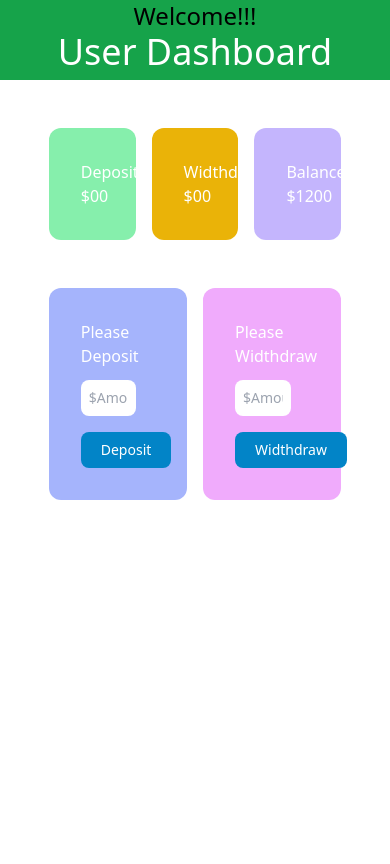
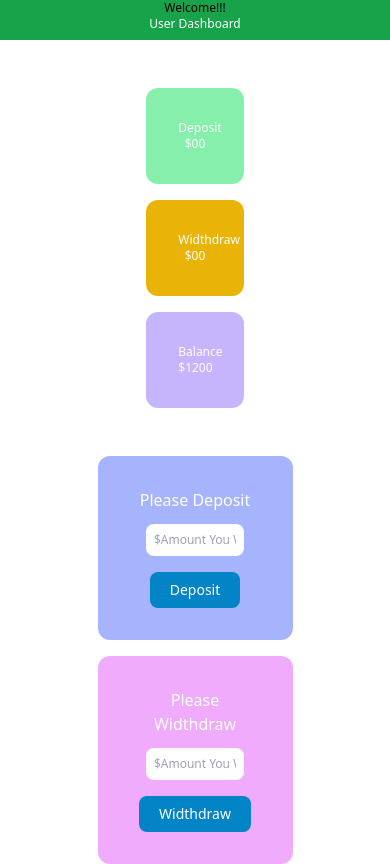
Before and after one commit to sayem111103/Simple_Bank_Dashboard, a plain HTML site: page dashboard.html in a window 390 px wide. Drawn offline with nearby package versions, Linux system fonts and the light colour scheme.

Commit message:
responsive

```diff
--- a/dashboard.html
+++ b/dashboard.html
@@ -12,33 +12,33 @@
 
 <body>
     <header class="bg-green-600 ">
-        <h2 class="text-2xl text-center capitalize">welcome!!!</h2>
-        <h1 class="text-4xl text-center capitalize pb-2 text-white">user Dashboard</h1>
+        <h2 class="text-xs sm:text-sm lg:text-2xl text-center capitalize">welcome!!!</h2>
+        <h1 class="text-xs sm:text-sm lg:text-4xl text-center capitalize pb-2 text-white">user Dashboard</h1>
     </header>
     <main>
         <section class="mt-12">
-            <div class="grid grid-cols-3 gap-4 mx-auto w-9/12 text-white">
-                <div class=" bg-green-300 p-8 rounded-xl capitalize">
+            <div class="grid grid-cols-1 sm:grid-cols-2 lg:grid-cols-3 gap-4 mx-auto w-1/4 lg:w-9/12 text-white">
+                <div class=" bg-green-300 p-8 rounded-xl capitalize text-xs sm:text-sm lg:text-2xl text-center sm:text-left">
                     <h3>deposit</h3>
                     <h2>$<span id="deposit_balance">00</span></h2>
                 </div>
-                <div class=" bg-yellow-500 p-8 rounded-xl capitalize">
+                <div class=" bg-yellow-500 p-8 rounded-xl capitalize text-xs sm:text-sm lg:text-2xl text-center sm:text-left">
                     <h3>widthdraw</h3>
                     <h2>$<span id="widthdraw_balance">00</span></h2>
                 </div>
-                <div class=" bg-violet-300 p-8 rounded-xl capitalize">
+                <div class=" bg-violet-300 p-8 rounded-xl capitalize text-xs sm:text-sm lg:text-2xl text-center sm:text-left">
                     <h3>balance</h3>
                     <h2>$<span id="main_balance">1200</span></h2>
                 </div>
             </div>
         </section>
         <section class="mt-12">
-            <div class="grid grid-cols-2 w-9/12 gap-4 mx-auto text-white">
+            <div class="grid grid-cols-1 sm:grid-cols-2 w-1/2 sm:w-9/12 gap-4 mx-auto text-white text-center">
                 <div class=" bg-indigo-300 p-8 rounded-xl capitalize">
                     <h3> please deposit</h3>
 
                     <input
-                        class="placeholder:capitalize block p-2 w-9/12 focus-visible:outline-none rounded-lg mt-3 text-gray-500 text-sm"
+                        class="placeholder:capitalize block mx-auto p-2 w-9/12 focus-visible:outline-none rounded-lg mt-3 text-gray-500 text-xs sm:text-sm"
                         type="text" name="" id="deposit_value" placeholder="$amount you want to deposit">
 
                     <button class="mt-4 bg-sky-600 px-5 py-2 rounded-lg capitalize text-white text-sm"
@@ -49,7 +49,7 @@
                     <h3>please widthdraw</h3>
 
                     <input
-                        class="placeholder:capitalize block p-2 w-9/12 focus-visible:outline-none rounded-lg mt-3 text-gray-500 text-sm"
+                        class="placeholder:capitalize block mx-auto p-2 w-9/12 focus-visible:outline-none rounded-lg mt-3 text-gray-500 text-xs sm:text-sm"
                         type="text" name="" id="widthdraw_value" placeholder="$amount you want to widthdraw">
 
                     <button class="mt-4 bg-sky-600 px-5 py-2 rounded-lg capitalize text-white text-sm"
```
Also changed, not shown: index.html (+4 -4 lines).
